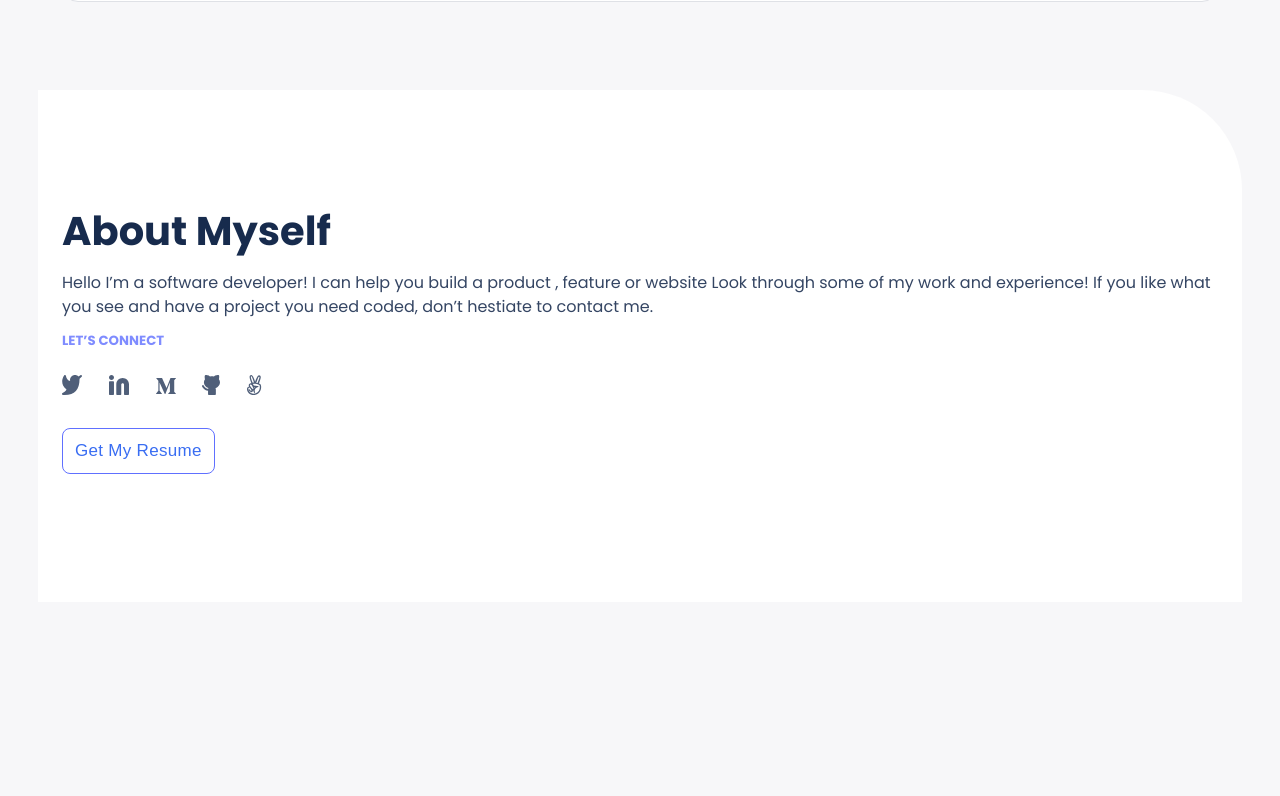
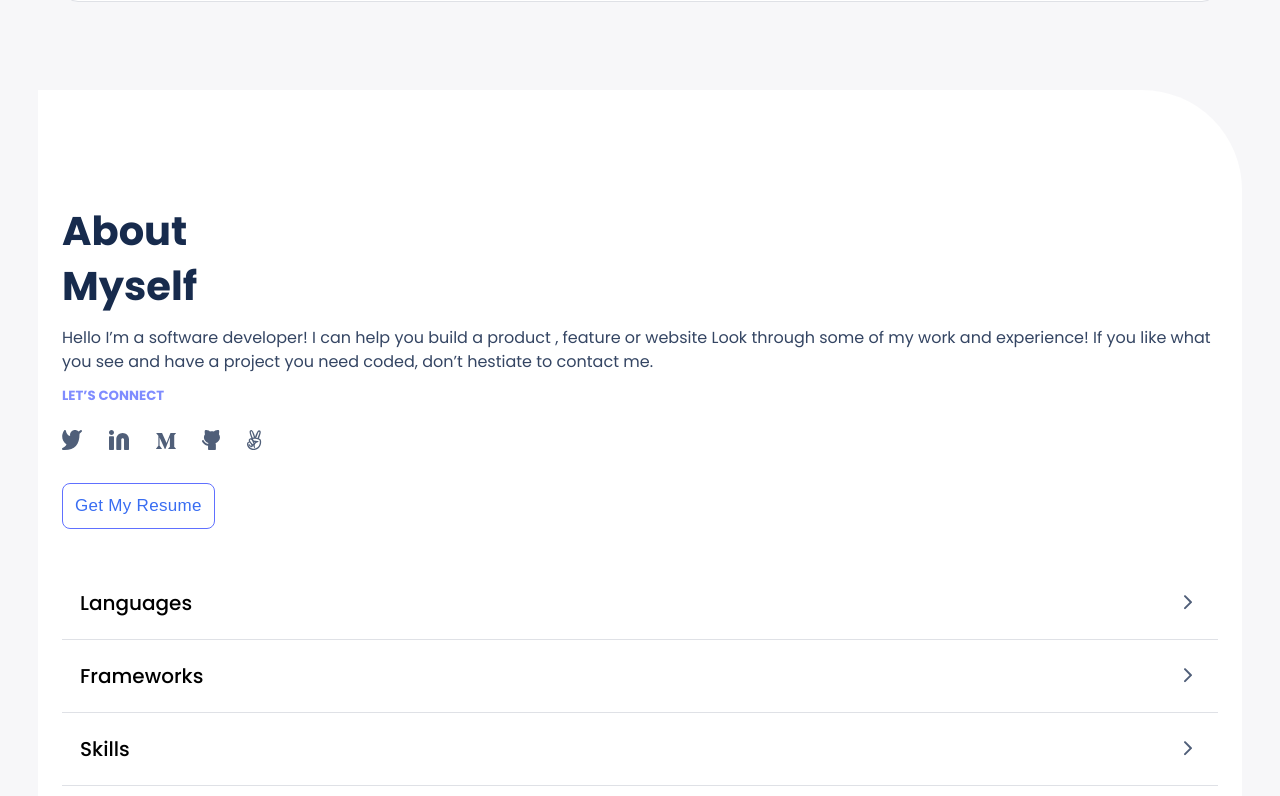
Before and after one commit to mukhammadrizooff/portfolio-microverse, a website: page index.html in a window 1280 px wide. Shown: the part 5669-6465 px from the top of the page. Before the commit the page ends 6271 px from the top, so only its background shows below. Drawn offline with Linux system fonts and the light colour scheme.

Commit message:
Finish skill section

```diff
--- a/css/style.css
+++ b/css/style.css
@@ -269,3 +269,34 @@ main {
   font-size: 17px;
   letter-spacing: 0.3px;
 }
+
+/* Skill Section */
+.skill-section {
+  width: 100%;
+}
+
+.skill-container li {
+  height: 72px;
+  display: flex;
+  flex-direction: row;
+  justify-content: space-between;
+  align-items: center;
+  border-bottom: 1px solid #dfe1e6;
+  padding: 0 18px;
+}
+
+.skill-title {
+  font-size: 20px;
+  font-weight: 500;
+  color: #000;
+}
+
+.arrow-right-button {
+  width: 24px;
+  height: 24px;
+  background-color: transparent;
+  display: flex;
+  justify-content: center;
+  align-items: center;
+  border: none;
+}
--- a/index.html
+++ b/index.html
@@ -185,7 +185,7 @@
 
       <section class="about-me-section container">
         <div class="about-me-container">
-          <h2 class="about-me-title">About Myself</h2>
+          <h2 class="about-me-title">About <br />Myself</h2>
           <p class="about-me-description">
             Hello I’m a software developer! I can help you build a product ,
             feature or website Look through some of my work and experience! If
@@ -222,7 +222,11 @@
               </a>
             </li>
             <li>
-              <a href="https://" target="_blank" rel="noopener noreferrer">
+              <a
+                href="https://github.com/oyhpnayiaw"
+                target="_blank"
+                rel="noopener noreferrer"
+              >
                 <img src="assets/icons/github.svg" alt="github icon" />
               </a>
             </li>
@@ -236,7 +240,32 @@
               </a>
             </li>
           </ul>
-          <button class="primary-button resume-button" type="button">Get My Resume</button>
+          <button class="primary-button resume-button" type="button">
+            Get My Resume
+          </button>
+        </div>
+
+        <div class="skill-section">
+          <ul class="skill-container">
+            <li>
+              <h3 class="skill-title">Languages</h3>
+              <button class="arrow-right-button" type="button">
+                <img src="assets/icons/arrow-right.svg" alt="arrow down icon" />
+              </button>
+            </li>
+            <li>
+              <h3 class="skill-title">Frameworks</h3>
+              <button class="arrow-right-button" type="button">
+                <img src="assets/icons/arrow-right.svg" alt="arrow down icon" />
+              </button>
+            </li>
+            <li>
+              <h3 class="skill-title">Skills</h3>
+              <button class="arrow-right-button" type="button">
+                <img src="assets/icons/arrow-right.svg" alt="arrow down icon" />
+              </button>
+            </li>
+          </ul>
         </div>
       </section>
     </main>
```
